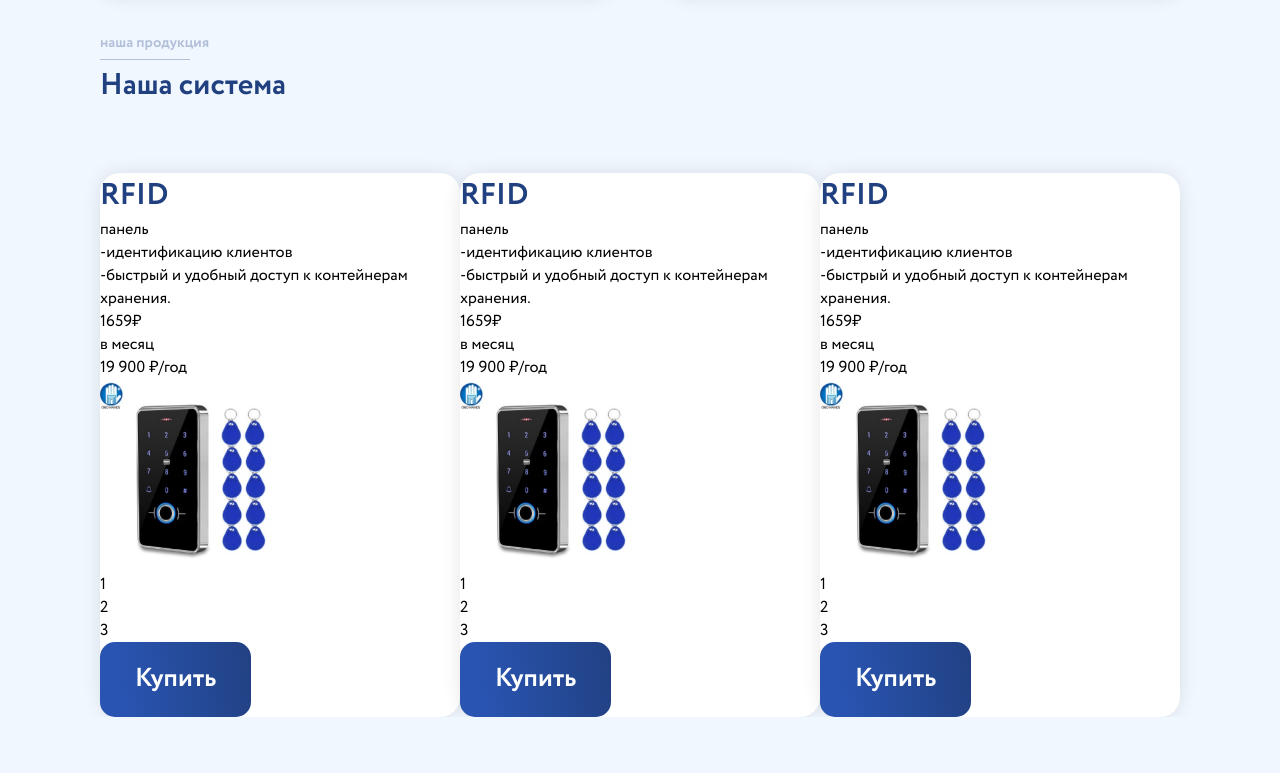
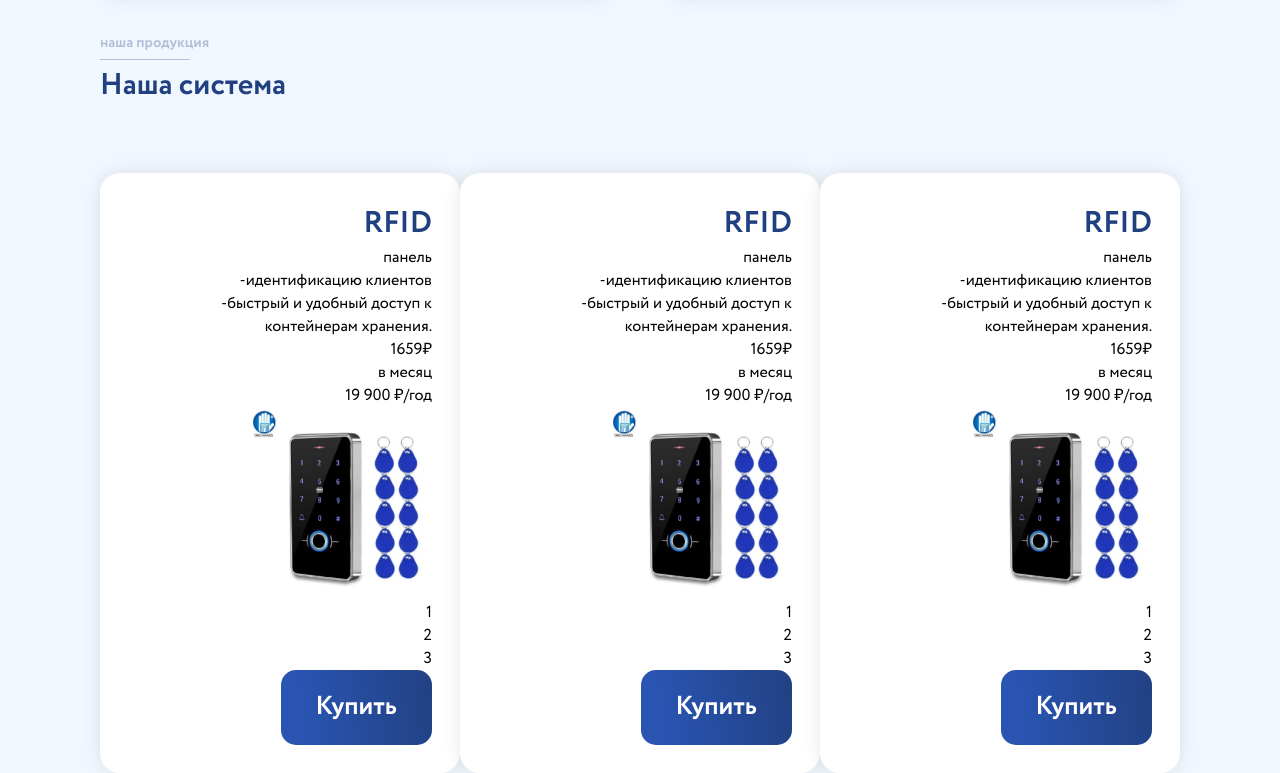
Before and after one commit to Alicoder001/store, a plain HTML site: page index.html in a window 1280 px wide. Shown: the part 3325-4098 px from the top of the page. Before the commit the page ends 4042 px from the top, so only its background shows below. Drawn offline with Linux system fonts and the light colour scheme.

Commit message:
form section created

```diff
--- a/sass/main.scss
+++ b/sass/main.scss
@@ -12,6 +12,7 @@
 @import "sections/work";
 @import "sections/expert";
 @import "sections/start";
+@import "sections/form";
 @import "sections/footer";
 
 @import "components/buttons";
--- a/sass/sections/_product.scss
+++ b/sass/sections/_product.scss
@@ -378,11 +378,14 @@
     display: flex;
     justify-content: space-between;
     &-item {
+      padding: 28px;
       max-width: 373px;
       width: 100%;
       background-color: white;
       box-shadow: 0px 0px 18px 0px rgba(0, 0, 0, 0.1);
       border-radius: 20px;
+      text-align: end;
+      position: relative;
     }
   }
 }
```
Also changed, not shown: css/main.css, sass/sections/_form.scss (added), 1 other file.
